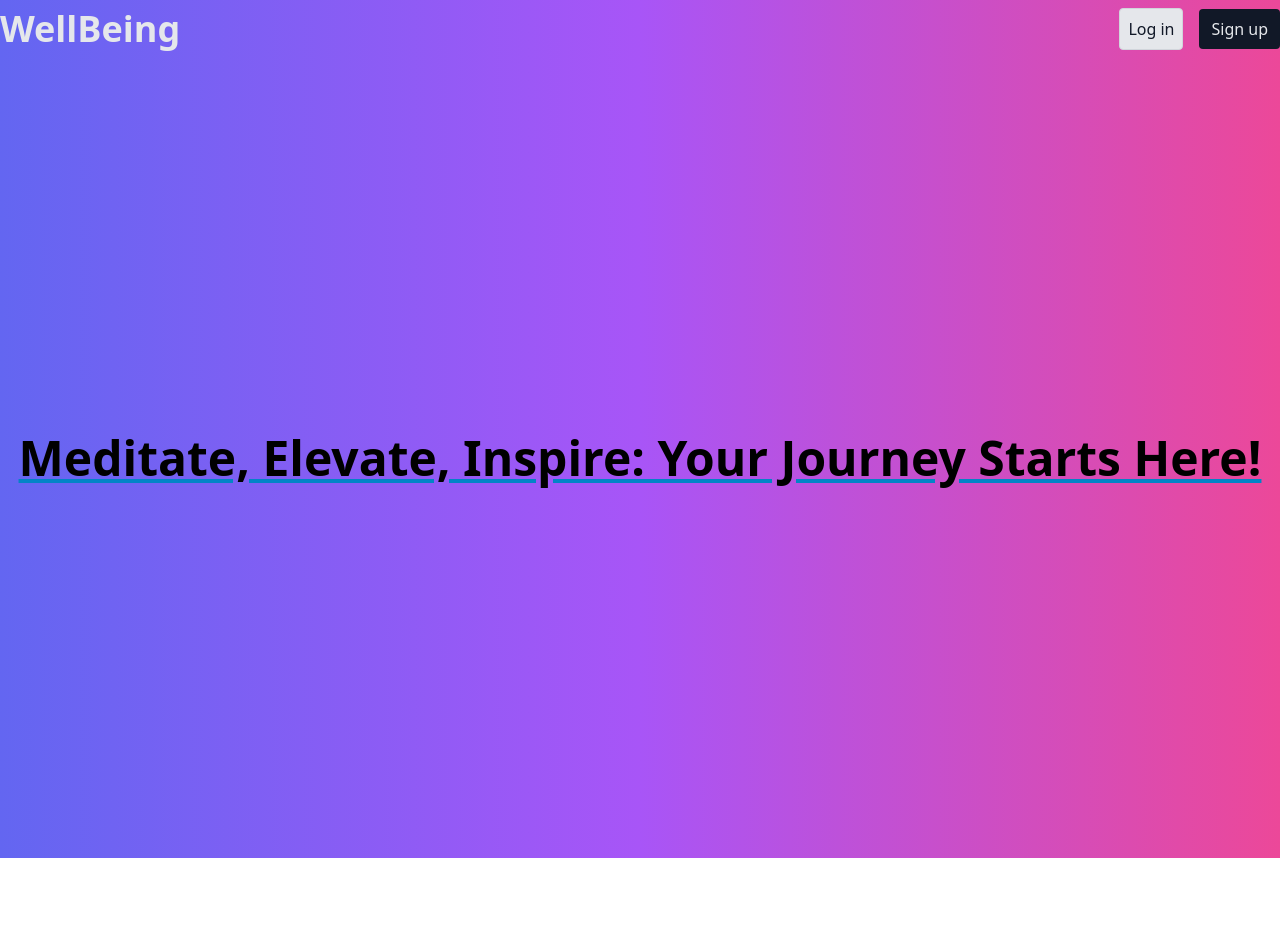
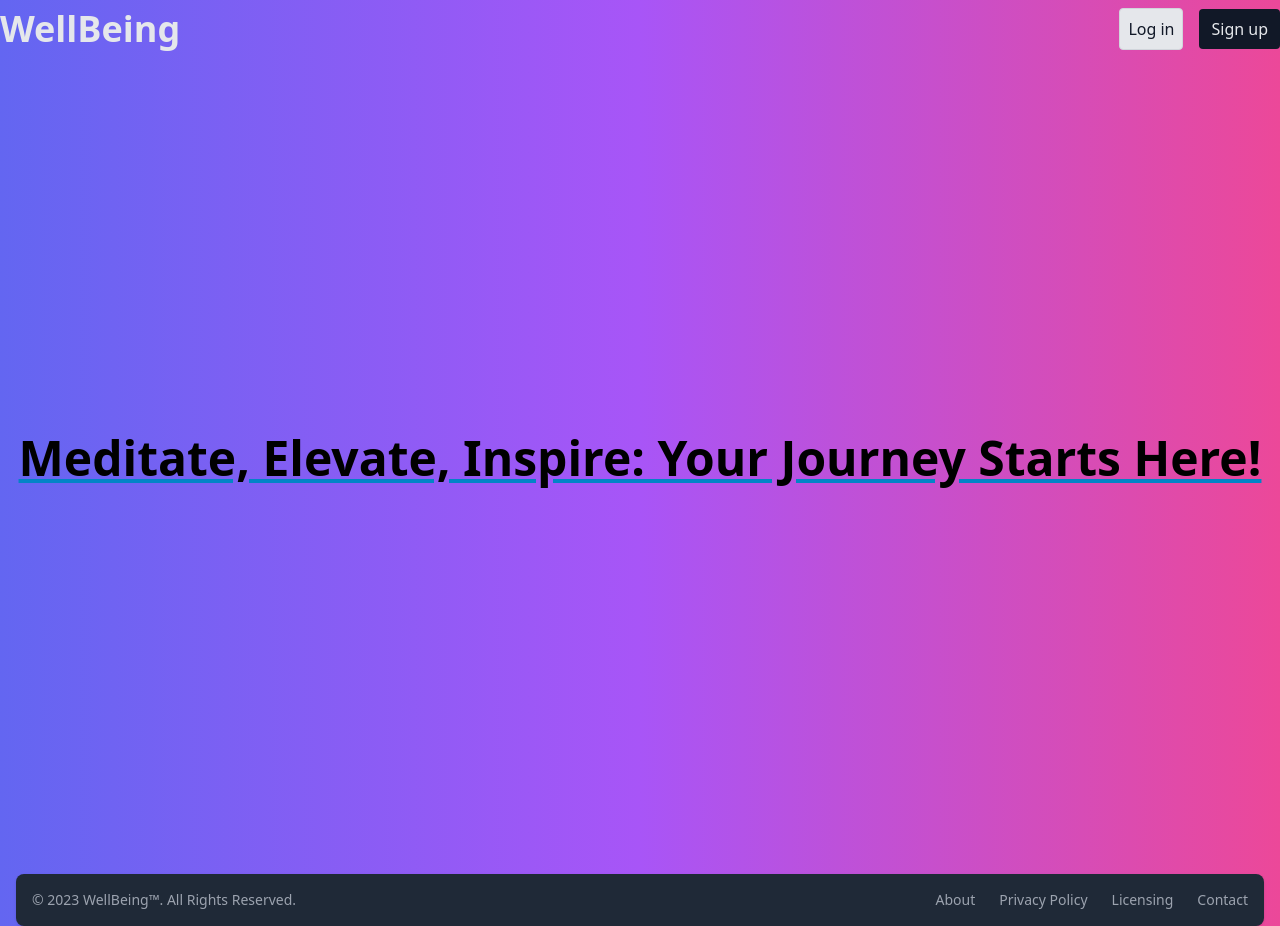
Before and after one commit to SyedTDK/wellbeing, a Next.js app: page / in a window 1280 px wide. Before the commit the page ends 858 px from the top, so only its background shows below. Built offline with nearby package versions, Linux system fonts and the light colour scheme; no server answers.

Commit message:
Update layout.tsx

```diff
--- a/src/app/layout.tsx
+++ b/src/app/layout.tsx
@@ -21,6 +21,26 @@
       <html lang="en">
         <body className={`${inter.className} text-slate-100 container mx-auto p-3 bg-gradient-to-r from-indigo-500 via-purple-500 to-pink-500`}>
           {children}
+          <footer className="bg-gray-800 rounded-lg shadow m-4">
+              <div className="w-full mx-auto max-w-screen-xl p-4 md:flex md:items-center md:justify-between">
+                  <span className="text-sm sm:text-center text-gray-400">© 2023 WellBeing™. All Rights Reserved.
+                </span>
+                <ul className="flex flex-wrap items-center mt-3 text-sm font-medium text-gray-400 sm:mt-0">
+                    <li>
+                        <a href="#" className="hover:underline me-4 md:me-6">About</a>
+                    </li>
+                    <li>
+                        <a href="#" className="hover:underline me-4 md:me-6">Privacy Policy</a>
+                    </li>
+                    <li>
+                        <a href="#" className="hover:underline me-4 md:me-6">Licensing</a>
+                    </li>
+                    <li>
+                        <a href="#" className="hover:underline">Contact</a>
+                    </li>
+                </ul>
+              </div>
+          </footer>
         </body>
       </html>
       </AuthProvider>
```
